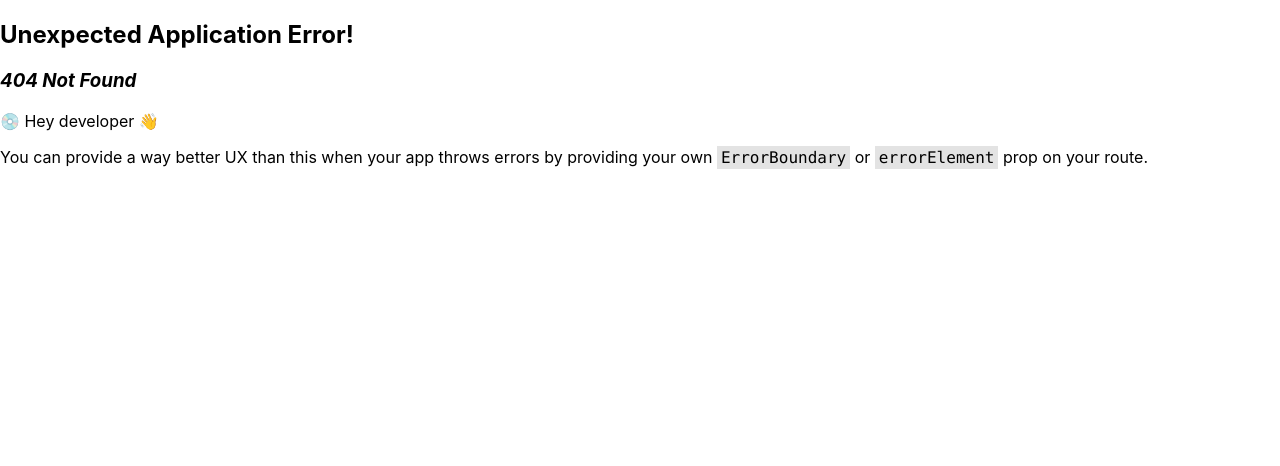
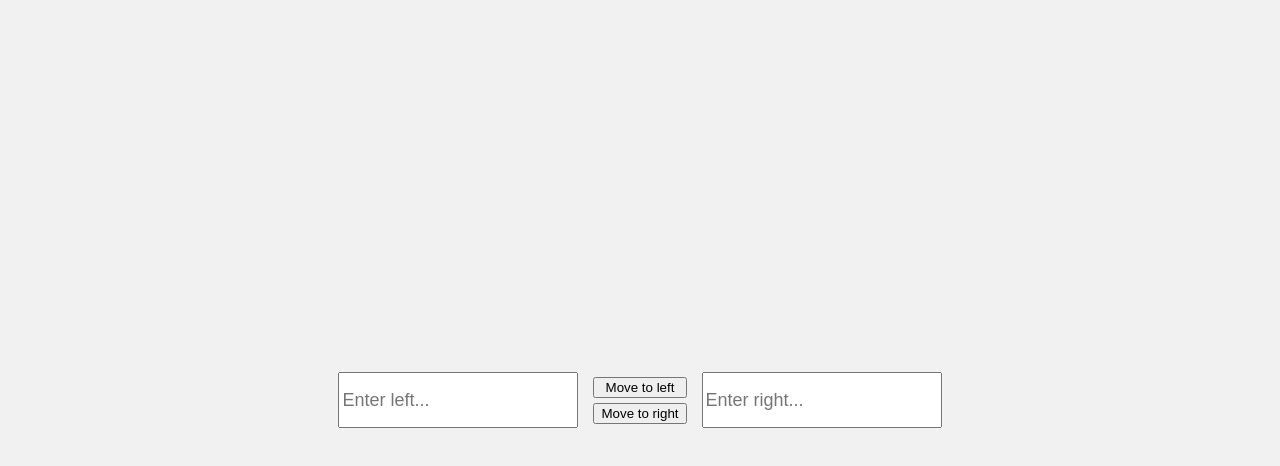
Before and after one commit to Engine194/railway-78-reactjs, a React (Create React App) app in the folder hex-rgb-converter/: page /Thanh in a window 1280 px wide. Before the commit this address had no page. Shown: the top 466 px of the page. Built offline with nearby package versions, Linux system fonts and the light colour scheme.

Commit message:
Exercise1

```diff
--- /dev/null
+++ b/hex-rgb-converter/src/Components/Thanh.js
@@ -0,0 +1,48 @@
+import React, { useState } from "react";
+
+const Thanh = () => {
+  const [left, setLeft] = useState("");
+  const [right, setRight] = useState("");
+
+  const handleInputLeft = (e) => {
+    const newVal = e.target.value
+    console.log("new Value", newVal);
+    setLeft(newVal);
+  };
+
+  const handleMoveRight = () => {
+    setRight(left);
+    setLeft("");
+  };
+
+  return (
+    <div className="container">
+      <div className="input">
+        <input
+          className="input-left"
+          type="text"
+          name="left"
+          value={left}
+          onChange={handleInputLeft}
+          placeholder="Enter left..."
+        />
+      </div>
+
+      <div className="container-btn">
+        <button className="btn-left">Move to left</button>
+        <button onClick={handleMoveRight} className="btn-right">Move to right</button>
+      </div>
+
+      <div className="input">
+        <input
+          className="input-right"
+          type="text"
+          name="right"
+          placeholder="Enter right..."
+        />
+      </div>
+    </div>
+  );
+};
+
+export default Thanh;
--- a/hex-rgb-converter/src/index.js
+++ b/hex-rgb-converter/src/index.js
@@ -10,25 +10,32 @@ import {
 import UserList from './Components/UserList';
 import User from './Components/User'
 import App from './Components/App';
+import Thanh from './Components/Thanh';
 
 export const routeMaps = [
   {
     path: "/",
     element: <App/>,
     label: "Home",
-    isMain: "true"
+    isMain: true
   },
   {
     path: "/user-list",
     element: <UserList/>,
     label: "User list",
-    isMain: "true"
+    isMain: true
   },
   {
     path: "user-list/:userId",
     element: <User/>,
     label: "User detail",
-    isMain: "false"
+    isMain: false
+  },
+  {
+    path: "/Thanh",
+    element: <Thanh/>,
+    label: "Exercise1",
+    isMain: true
   }
 ]
 
--- a/hex-rgb-converter/src/styles/App.css
+++ b/hex-rgb-converter/src/styles/App.css
@@ -195,3 +195,34 @@ input {
   cursor: pointer;
   background-color: rgba(231, 12, 12, 0.7);
 }
+
+
+
+
+.container {
+    background: #f1f1f1;
+    min-height: 100vh;
+    display: flex;
+    justify-content: center;
+    align-items: center;
+    column-gap: 15px;
+}
+
+.container-btn {
+  display: flex;
+  flex-direction: column;
+  gap: 5px;
+}
+
+.input {
+  /* height: 50px; */
+  /* width: 100px; */
+}
+
+.input-left {
+  height: 50px;
+}
+
+.input-right {
+  height: 50px;
+}
```
